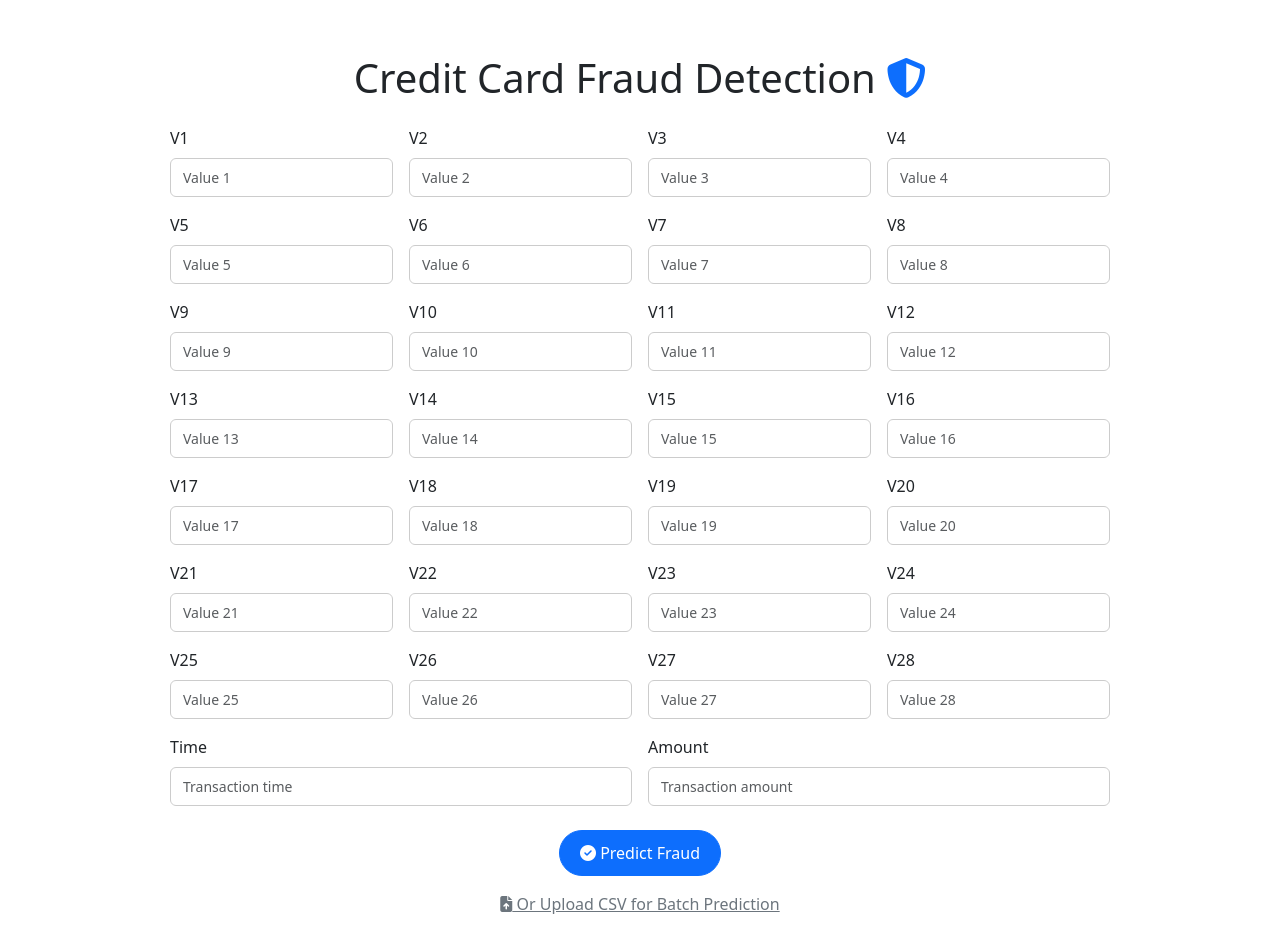
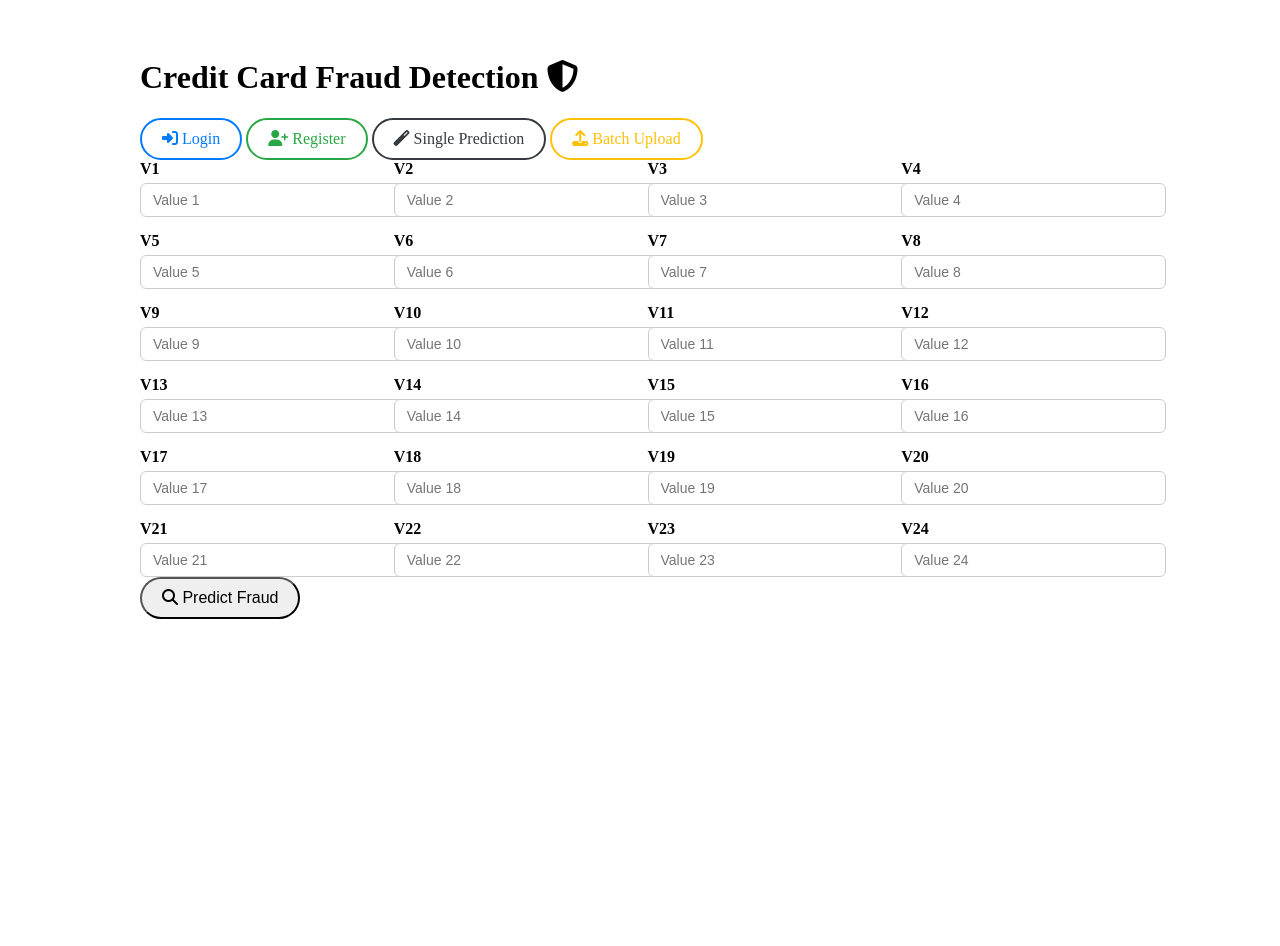
Before and after one commit to Bunny-svce/Credit_card_fraud_detection, a Flask app: page / in a window 1280 px wide. After the commit the page ends 619 px from the top, so only its background shows below. Run offline with Flask 3, Linux system fonts and the light colour scheme; parts of the project's set-up code (start-up, migrations or seed data) failed here and were passed over; some libraries are stand-ins or nearby versions.

Commit message:
Add files via upload
add and replace the files

```diff
--- a/templates/index.html
+++ b/templates/index.html
@@ -2,69 +2,56 @@
 <html lang="en">
 
 <head>
-    <meta charset="UTF-8" />
-    <meta name="viewport" content="width=device-width, initial-scale=1" />
+    <meta charset="UTF-8">
+    <meta name="viewport" content="width=device-width, initial-scale=1.0">
     <title>Credit Card Fraud Detection</title>
-
-    <link href="https://cdn.jsdelivr.net/npm/bootstrap@5.3.0/dist/css/bootstrap.min.css" rel="stylesheet" />
-    <link rel="stylesheet" href="https://cdnjs.cloudflare.com/ajax/libs/font-awesome/6.4.0/css/all.min.css" />
-    <link rel="stylesheet" href="{{ url_for('static', filename='css/style.css') }}" />
+    <link rel="stylesheet" href="{{ url_for('static', filename='css/style.css') }}">
+    <!-- Font Awesome for icons -->
+    <link rel="stylesheet" href="https://cdnjs.cloudflare.com/ajax/libs/font-awesome/6.5.0/css/all.min.css">
 </head>
 
-<body>
-    <div class="container mt-4 fade-in">
-        <h1 class="text-center mb-4">Credit Card Fraud Detection <i class="fas fa-shield-alt text-primary"></i></h1>
+<body class="fade-in">
 
-        {% with messages = get_flashed_messages() %}
-        {% if messages %}
-        <div class="alert alert-danger">
-            <i class="fas fa-exclamation-triangle"></i> {{ messages[0] }}
+    <div class="container">
+        <h1 class="text-center">
+            Credit Card Fraud Detection <i class="fas fa-shield-alt text-primary"></i>
+        </h1>
+
+        <!-- Navigation buttons -->
+        <div class="text-center mt-4">
+            <a href="/login" class="btn btn-outline-primary animate-btn me-2">
+                <i class="fas fa-sign-in-alt"></i> Login
+            </a>
+            <a href="/register" class="btn btn-outline-success animate-btn me-2">
+                <i class="fas fa-user-plus"></i> Register
+            </a>
+            <a href="/" class="btn btn-outline-dark animate-btn me-2">
+                <i class="fas fa-magic"></i> Single Prediction
+            </a>
+            <a href="/upload" class="btn btn-outline-warning animate-btn">
+                <i class="fas fa-upload"></i> Batch Upload
+            </a>
         </div>
-        {% endif %}
-        {% endwith %}
 
-        <form action="/predict" method="POST" id="fraudForm" novalidate>
-            <div class="row g-3">
-                {% for i in range(1, 29) %}
-                <div class="col-md-3">
-                    <label for="V{{ i }}" class="form-label">V{{ i }}</label>
-                    <input type="number" step="any" class="form-control" id="V{{ i }}" name="V{{ i }}"
-                        placeholder="Value {{ i }}" required />
+        <!-- Prediction form -->
+        <form action="/predict" method="post" class="mt-5 fade-in">
+            <div class="grid-container">
+                {% for i in range(1, 25) %}
+                <div class="form-group">
+                    <label for="V{{ i }}">V{{ i }}</label>
+                    <input type="text" class="form-control" name="V{{ i }}" placeholder="Value {{ i }}" required>
                 </div>
                 {% endfor %}
-
-                <div class="col-md-6">
-                    <label for="Time" class="form-label">Time</label>
-                    <input type="number" step="any" class="form-control" id="Time" name="Time"
-                        placeholder="Transaction time" required />
-                </div>
-                <div class="col-md-6">
-                    <label for="Amount" class="form-label">Amount</label>
-                    <input type="number" step="any" class="form-control" id="Amount" name="Amount"
-                        placeholder="Transaction amount" required />
-                </div>
             </div>
 
             <div class="text-center mt-4">
-                <button type="submit" class="btn btn-primary btn-lg animate-btn"><i class="fas fa-check-circle"></i>
-                    Predict Fraud</button>
+                <button type="submit" class="btn btn-primary animate-btn">
+                    <i class="fas fa-search"></i> Predict Fraud
+                </button>
             </div>
         </form>
-
-        <div class="text-center mt-3">
-            <a href="/upload" class="link-secondary"><i class="fas fa-file-upload"></i> Or Upload CSV for Batch
-                Prediction</a>
-        </div>
     </div>
 
-    <script src="https://cdn.jsdelivr.net/npm/bootstrap@5.3.0/dist/js/bootstrap.bundle.min.js"></script>
-    <script>
-        document.getElementById('fraudForm').addEventListener('submit', function (e) {
-            e.preventDefault();
-            document.body.classList.add('fade-out');
-            setTimeout(() => this.submit(), 300);
-        });
-    </script>
 </body>
 
 </html>
```
Also changed, not shown: templates/batch_result.html (+17 -55 lines), templates/layout.html (added, +69 -0 lines), templates/login.html (added, +56 -0 lines), templates/register.html (added, +61 -0 lines), templates/result.html (+17 -2 lines), templates/upload.html (+22 -5 lines).
